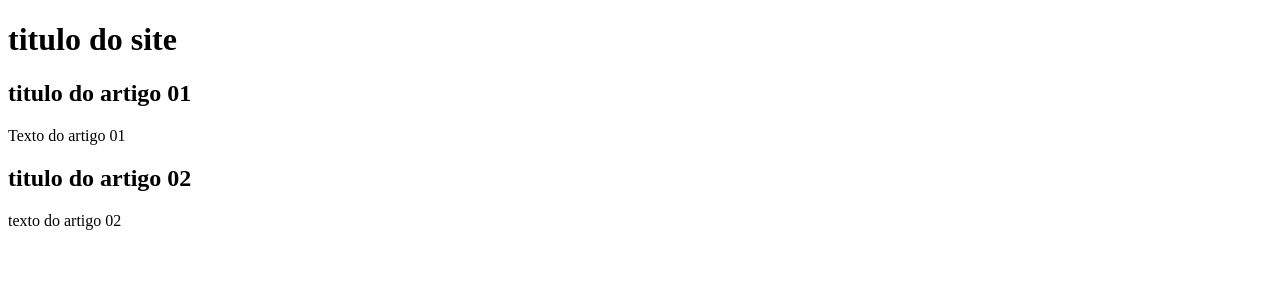
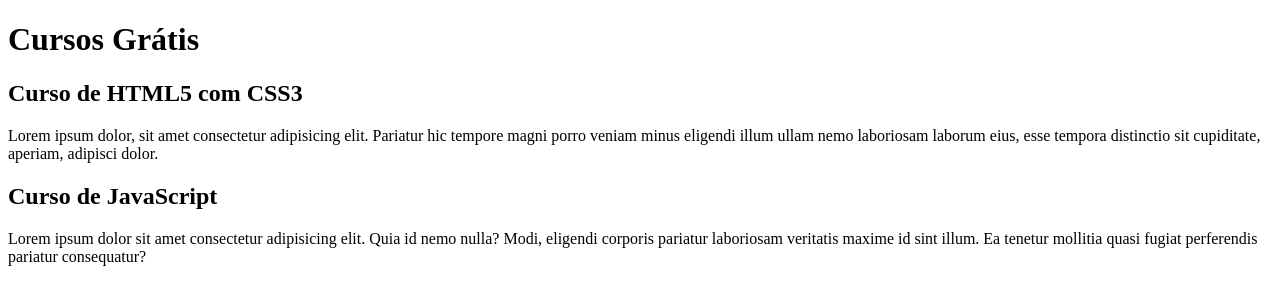
Before and after one commit to yru1/meu-projeto, a plain HTML site: page index.html in a window 1280 px wide. Drawn offline with Linux system fonts and the light colour scheme.

Commit message:
comecei a escrever o conteudo

```diff
--- a/index.html
+++ b/index.html
@@ -7,17 +7,17 @@
 </head>
 <body>
     <header>
-        <h1>titulo do site</h1>
+        <h1>Cursos Grátis</h1>
     </header>
 
     <article>
-        <h2>titulo do artigo 01</h2>
-        <p>Texto do artigo 01</p>
+        <h2>Curso de HTML5 com CSS3</h2>
+        <p>Lorem ipsum dolor, sit amet consectetur adipisicing elit. Pariatur hic tempore magni porro veniam minus eligendi illum ullam nemo laboriosam laborum eius, esse tempora distinctio sit cupiditate, aperiam, adipisci dolor.</p>
     </article>
 
     <article>
-        <h2>titulo do artigo 02</h2>
-        <p>texto do artigo 02</p>
+        <h2>Curso de JavaScript</h2>
+        <p>Lorem ipsum dolor sit amet consectetur adipisicing elit. Quia id nemo nulla? Modi, eligendi corporis pariatur laboriosam veritatis maxime id sint illum. Ea tenetur mollitia quasi fugiat perferendis pariatur consequatur?</p>
     </article>
 
 </body>
```
